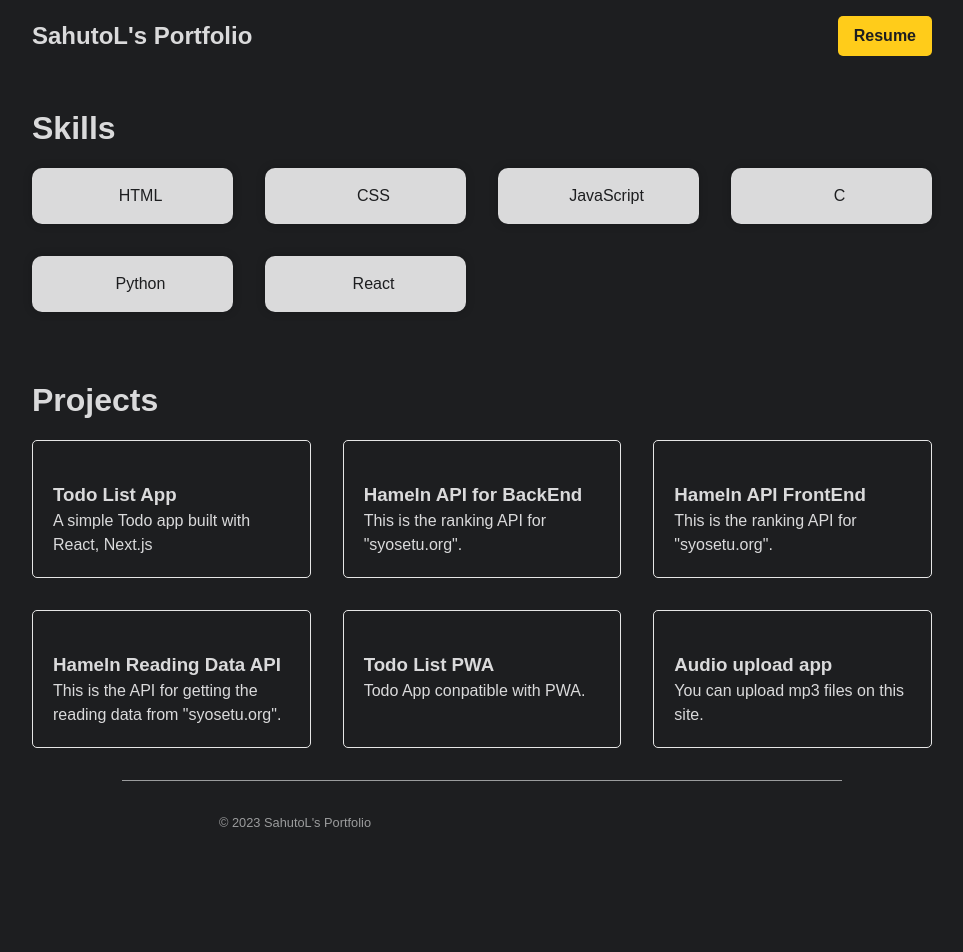
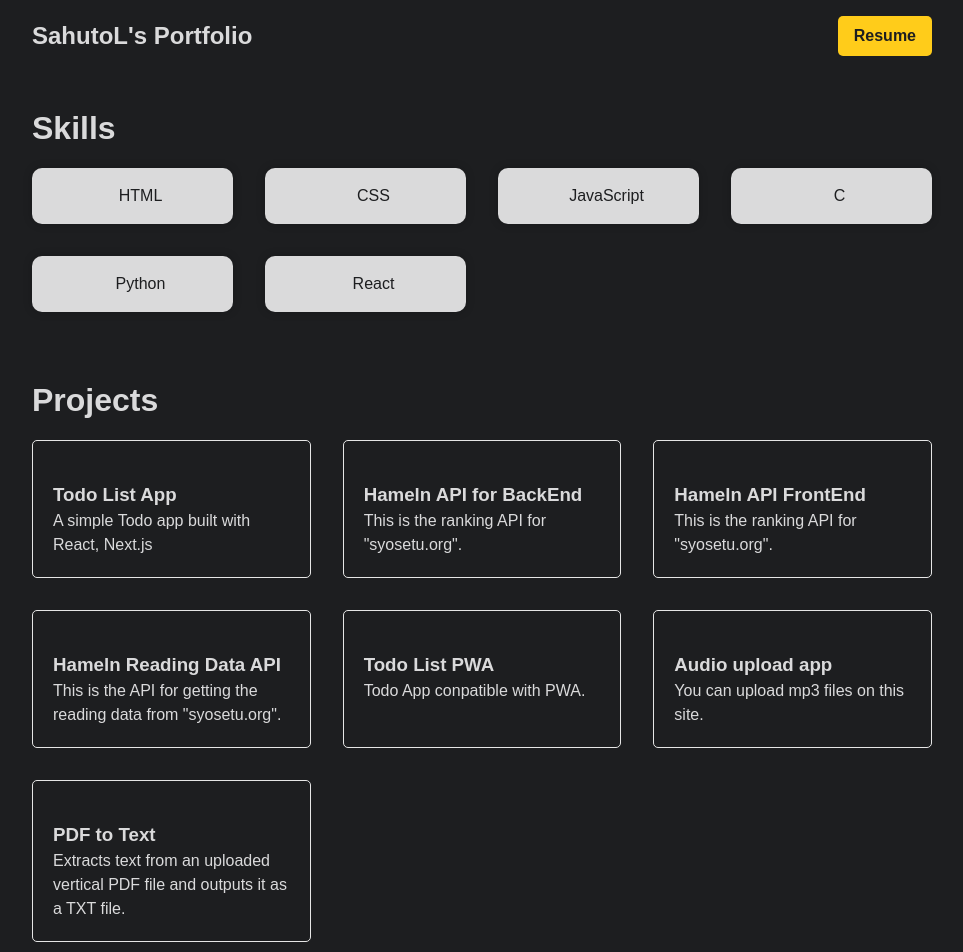
Before and after one commit to SahutoL/portfolio, a Next.js app: page / in a window 1280 px wide. Shown: the top 952 px of the page, without its empty margins (158-1121 px from the left). Before the commit the page ends 864 px from the top, so only its background shows below. Built offline with nearby package versions, Linux system fonts and the light colour scheme.

Commit message:
data.js を更新

```diff
--- a/src/components/data.js
+++ b/src/components/data.js
@@ -57,4 +57,12 @@ export const projectData = [
       gitHubLink: 'https://github.com/SahutoL/secure-audio-app',
       siteUrl: 'https://secure-audio-app.vercel.app/'
     },
+    {
+        id: 8,
+        title: 'PDF to Text',
+        description:
+          'Extracts text from an uploaded vertical PDF file and outputs it as a TXT file.',
+        gitHubLink: 'https://github.com/SahutoL/vtoh',
+        siteUrl: 'https://pdf-to-txt-49ny.onrender.com'
+    },
   ];
```
